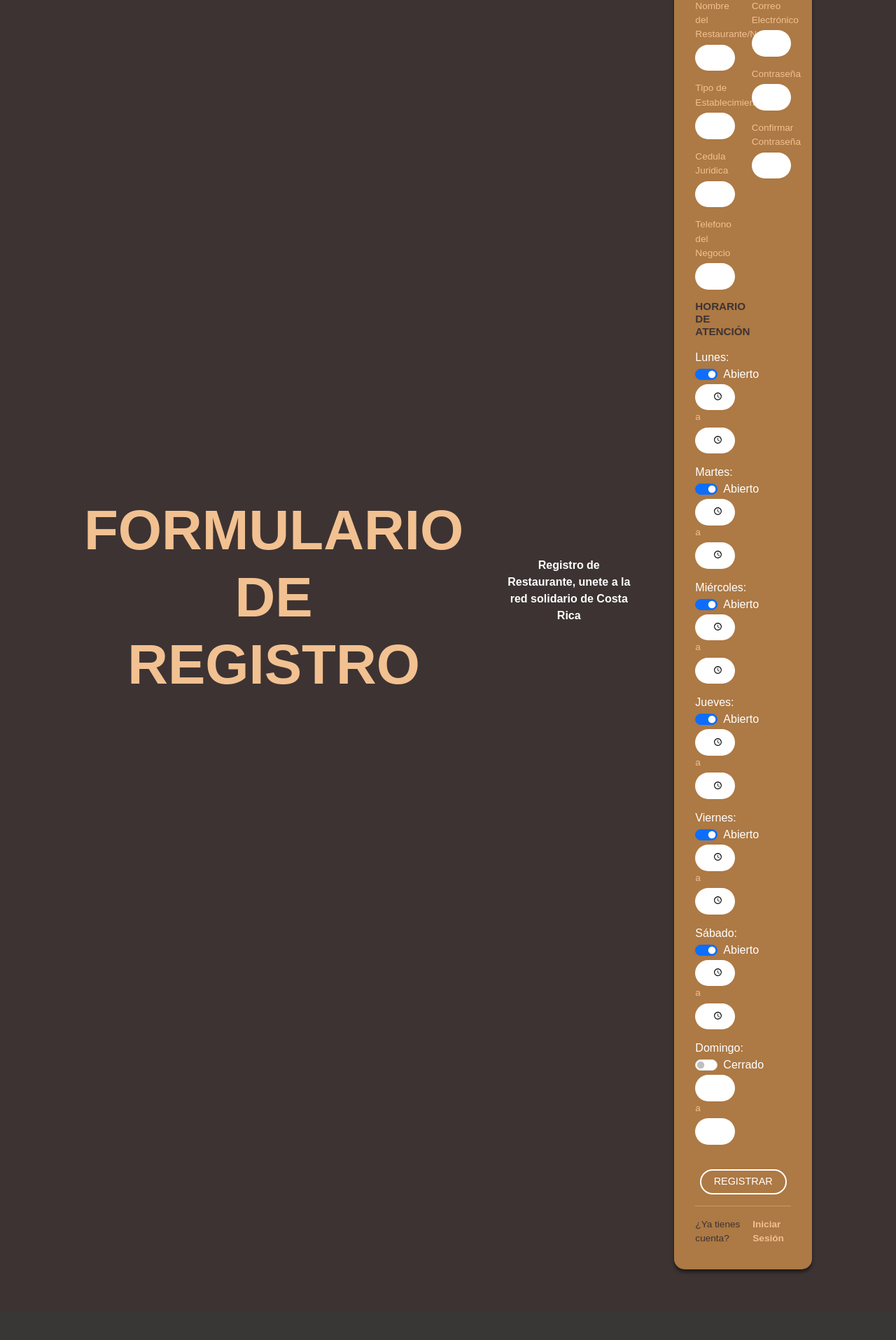
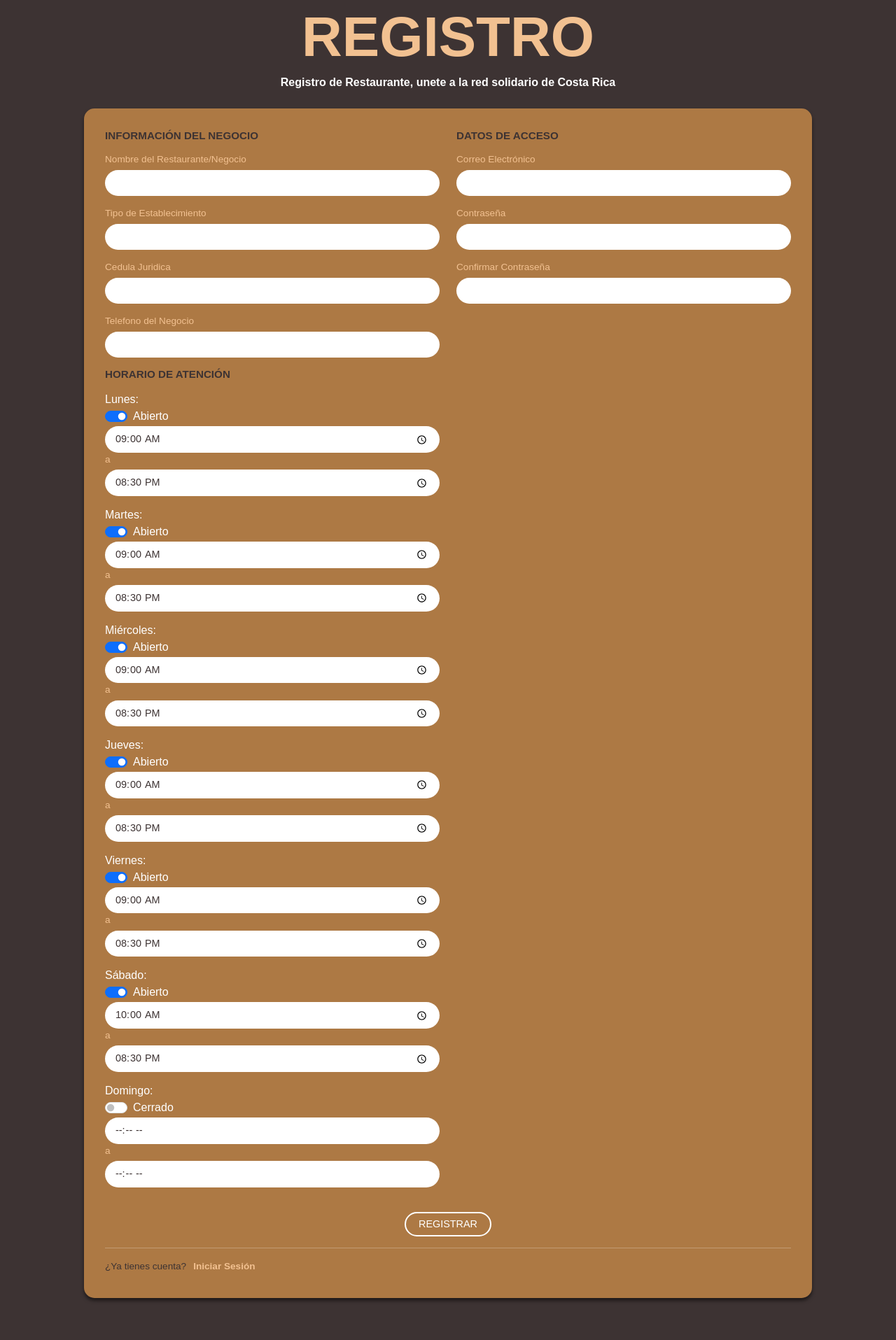
Before and after one commit to Fidelitas-Ambiente-Web-Cliente-Servidor/sc502-ln-proyecto-grupo4-ln-2026, a PHP site: page /html/registro-restaurante.html in a window 1280 px wide. Shown: the part 161-2076 px from the top of the page at 70% size. Before the commit the page ends 1980 px from the top, so only its background shows below. Run offline with PHP 8.4, Linux system fonts and the light colour scheme.

Commit message:
Update autentificacion.css

```diff
--- a/css/autentificacion.css
+++ b/css/autentificacion.css
@@ -23,6 +23,7 @@ header {
     left: 0;
     width: 100%;
     z-index: 100;
+
 }
 
 .header-logo {
@@ -97,9 +98,7 @@ nav a:hover {
 /* Contenido principal*/
 .pagina-contenedor {
     max-width: 1000px;
-    display: flex;
-    align-items: center;
-    gap: 60px;
+
     padding: 60px 80px;
     max-width: 1200px;
     margin: 0 auto;
@@ -113,6 +112,7 @@ nav a:hover {
     font-size: 5rem;
     font-weight: bold;
     margin-bottom: 5px;
+    margin-top: 10px;
 }
 
 .subtitulo-pagina {
@@ -229,4 +229,11 @@ textarea.campo-input {
     .titulo-pagina {
         font-size: 2.5rem;
     }
+    nav {
+        display: none;
+    }
+
+    header {
+        padding: 12px 20px;
+    }
 }
```
